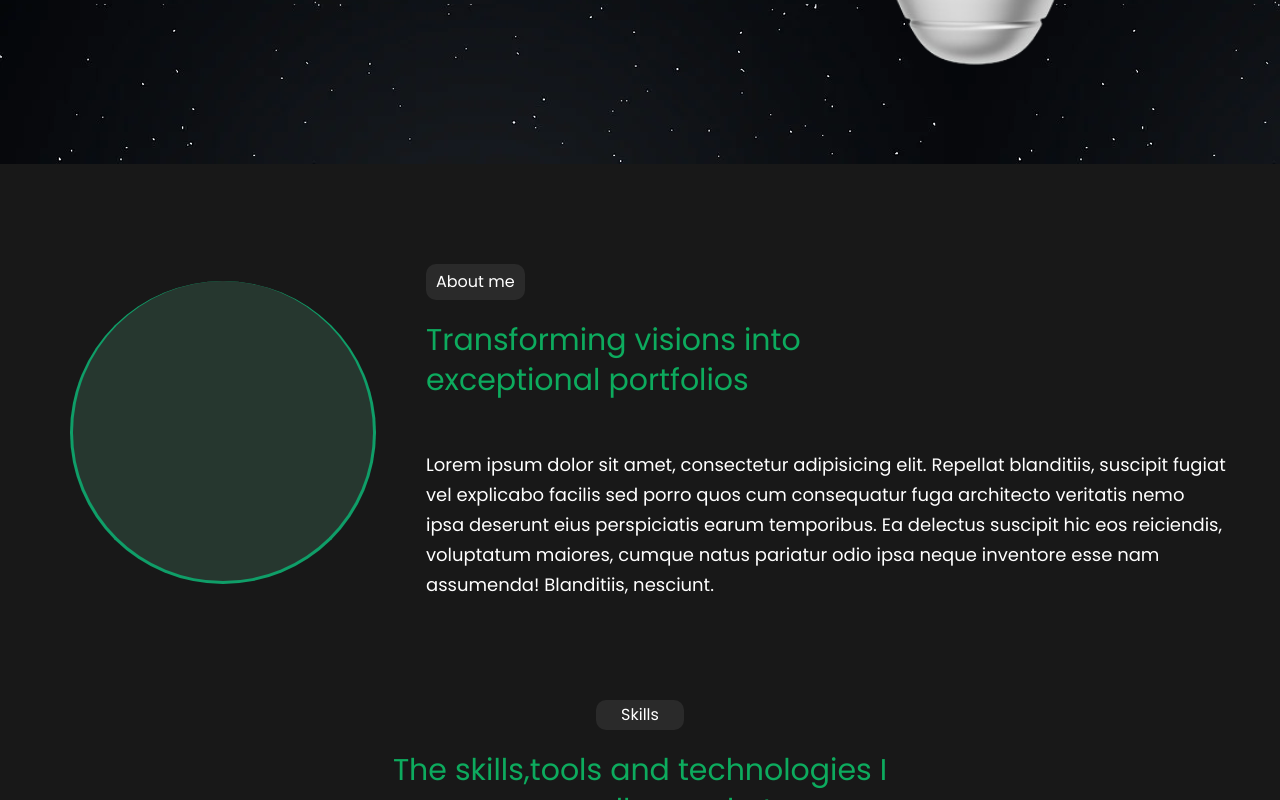
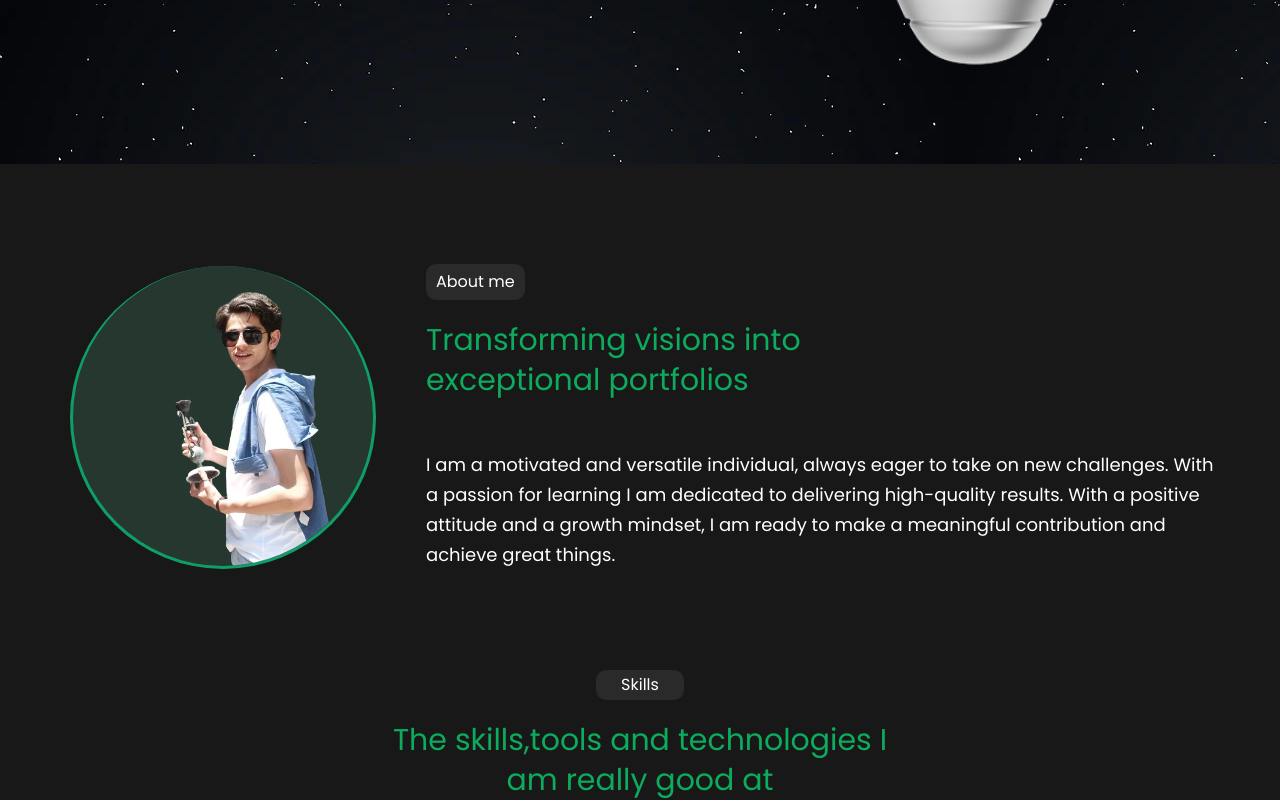
Before and after one commit to ElchinAbuzarli/TAI-IP-, a Next.js app: page / in a window 1280 px wide. Shown: the part 634-1434 px from the top of the page. Built offline with nearby package versions, Linux system fonts and the light colour scheme.

Commit message:
adding image

```diff
--- a/components/about/about.jsx
+++ b/components/about/about.jsx
@@ -1,15 +1,24 @@
+import Image from 'next/image'
 import './about.scss'
+import me from '@/assets/men.png'
 
 function About() {
   return (
     <section id='about' className='about-container'>
       <div className="about-wrapper">
-        <div className="about-left"></div>
+        <div className="about-left">
+          <Image
+          className='my-img'
+          src={me}
+          alt='me'
+          />
+        </div>
         <div className="about-right">
             <span className='about'>About me</span>
             <h1 className='about-title'>Transforming visions into exceptional portfolios</h1>
             <p className='about-txt'>
-                Lorem ipsum dolor sit amet, consectetur adipisicing elit. Repellat blanditiis, suscipit fugiat vel explicabo facilis sed porro quos cum consequatur fuga architecto veritatis nemo ipsa deserunt eius perspiciatis earum temporibus. Ea delectus suscipit hic eos reiciendis, voluptatum maiores, cumque natus pariatur odio ipsa neque inventore esse nam assumenda! Blanditiis, nesciunt.
+            I am a motivated and versatile individual, always eager to take on new challenges. With a passion for learning I am dedicated to delivering high-quality results. With a positive attitude and a growth mindset, I am ready to make a meaningful contribution and achieve great things.
+
             </p>
         </div>
       </div>
--- a/components/about/about.scss
+++ b/components/about/about.scss
@@ -26,6 +26,13 @@ padding-bottom: 100px;
     width: 300px;
     height: 300px;
     border-radius: 50%;
+}
+
+.my-img{
+    object-fit: cover;
+    border-radius: 50%;
+    width: 300px;
+    height: 300px;
 }
 
 .about-right{
```
Also changed, not shown: assets/me.png (added), assets/men.png (added).
